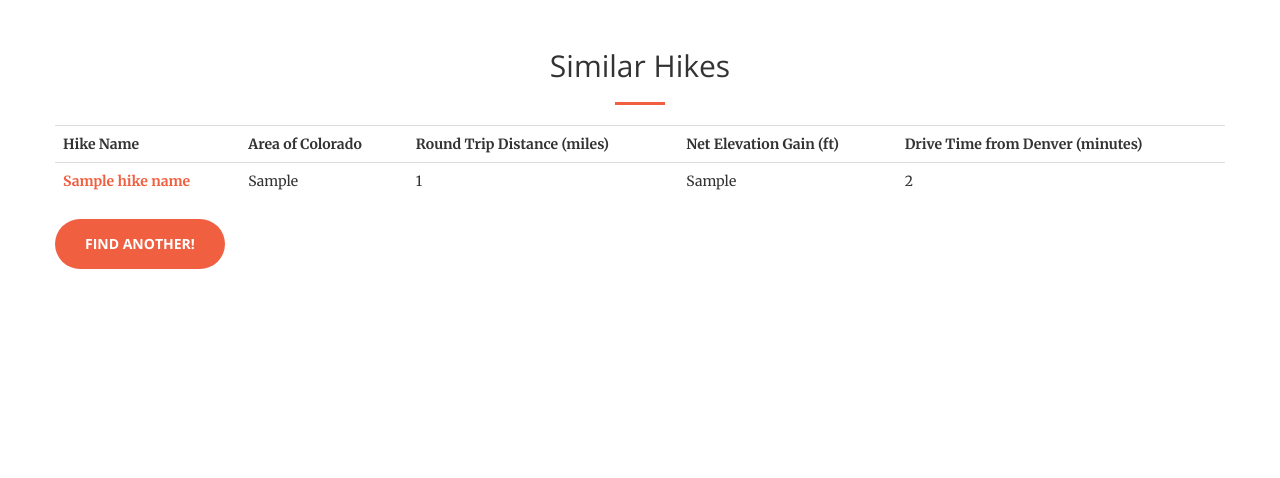
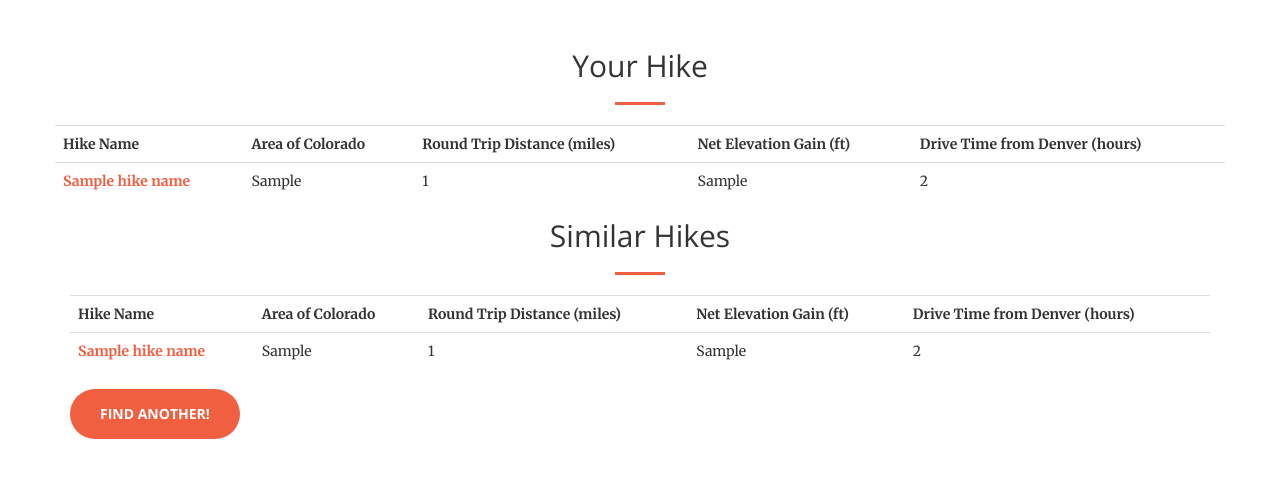
Before and after one commit to oschow/take-a-hike, a Flask app: template MVP/web_app/templates/make-recommendations.html in a window 1280 px wide. Shown: the part 51-529 px from the top of the page. Run offline with Flask 2, Linux system fonts and the light colour scheme; the template is opened without the code that fills it: most values are stand-ins (such as "Sample title", 1, 10 or a date in 2020); some libraries are stand-ins or nearby versions.

Commit message:
updates app with chosen hike on recommendations table

```diff
--- a/MVP/web_app/app.py
+++ b/MVP/web_app/app.py
@@ -6,6 +6,7 @@ app = Flask(__name__)
 
 def clean_df(df):
 	df['area_of_co'] = df['area_of_co'].map({'Aspen-Snowmass': 'Aspen/Snowmass', 'boulder-denver-golden-fort-collins-lyons': 'Denver/Boulder/Golden', 'colorado-national-monument': 'CO National Monument', 'great-sand-dunes-national-park': 'Great Sand Dunes National Park', 'indian-peaks-wilderness-area-james-peak-wilderness-area': 'Indian Peaks/James Peak Wilderness Area', 'rocky-mountain-national-park': 'Rocky Mountain National Park', 'summit-county-eagle-county-clear-creek-county': 'Summit/Eagle/Clear Creek County'})
+	df['drive_time_from_denver'] = df['drive_time_from_denver'].apply(lambda x: x/60)
 	df['drive_time_from_denver'] = df['drive_time_from_denver'].map(lambda x: ("%.2f" % x))
 	df['hike_url'] = df['hike_url'].apply(lambda x: x.strip())
 	return df
@@ -19,6 +20,10 @@ def list_hikes(sf):
 def list_regions(sf):
 	regions = sf['area_of_co'].unique()
 	return regions
+
+def get_info(hike):
+	data = sf[sf['hike_name']==hike]
+	return data
 
 def get_hike_info(recs):
 	hike_info = []
@@ -45,14 +50,13 @@ def enter_hike():
 def get_recommendations():
 	hike = request.form.get('hike-name')
 	region = request.form.get('region-name')
-	miles = request.form.get('miles')
-	elevation = request.form.get('elevation')
-	# if region != None:
-	# 	sf_new = sf[sf['area_of_co']== region]
-	# 	model = gl.recommender.item_content_recommender.create(sf_new, item_id='hike_name')
+	miles = request.form.get('num-miles')
+	elevation = request.form.get('elevation-gain')
+	dog = request.form.get('dog')
 	recs = model.recommend_from_interactions([hike], k=5)
+	your_hike = get_info(hike)
 	hike_data = get_hike_info(recs)
-	return render_template('make-recommendations.html', hike_data=hike_data)
+	return render_template('make-recommendations.html', your_hike=your_hike, hike_data=hike_data)
 
 
 if __name__ == '__main__':
--- a/MVP/web_app/templates/make-recommendations.html
+++ b/MVP/web_app/templates/make-recommendations.html
@@ -73,20 +73,43 @@
         <div class="container">
             <div class="row">
                 <div class="col-lg-12 text-center">
-                    <h2 class="section-heading">Similar Hikes</h2>
+                    <h2 class="section-heading">Your Hike</h2>
                       <hr class="primary">
                 </div>
             </div>
         </div>
             <div class="container">
                 <div class="row">
+                  <table class="table" id="hike-table">
+                      <tr>
+                          <th id='hike-table'>Hike Name</th>
+                          <th id='hike-table'>Area of Colorado</th>
+                          <th id='hike-table'>Round Trip Distance (miles)</th>
+                          <th id='hike-table'>Net Elevation Gain (ft)</th>
+                          <th id='hike-table'>Drive Time from Denver (hours)</th>
+                        </tr>
+                        <tr>
+                            <td><b><a href={{your_hike['hike_url'][0]}} target="_blank">{{your_hike['hike_name'][0]}}</a></b></td>
+                            <td>{{your_hike['area_of_co'][0]}}</td>
+                            <td>{{your_hike['round_trip_length'][0]}}</td>
+                            <td>{{your_hike['net_elevation_gain'][0]}}</td>
+                            <td>{{your_hike['drive_time_from_denver'][0]}}</td>
+                         </tr>
+                   </table>
+          <div class="container">
+                <div class="row">
+                     <div class="col-lg-12 text-center">
+                         <h2 class="section-heading">Similar Hikes</h2>
+                         <hr class="primary">
+                      </div>
+                 </div>
                       <table class="table" id="recommendations-table">
                           <tr>
                               <th id='recommendations-table'>Hike Name</th>
                               <th id='recommendations-table'>Area of Colorado</th>
                               <th id='recommendations-table'>Round Trip Distance (miles)</th>
                               <th id='recommendations-table'>Net Elevation Gain (ft)</th>
-                              <th id='recommendations-table'>Drive Time from Denver (minutes)</th>
+                              <th id='recommendations-table'>Drive Time from Denver (hours)</th>
                             </tr>
                                {% for hike in hike_data %}
                             <tr>
```
Also changed, not shown: MVP/web_app/templates/choose-hike.html (+22 -12 lines).
